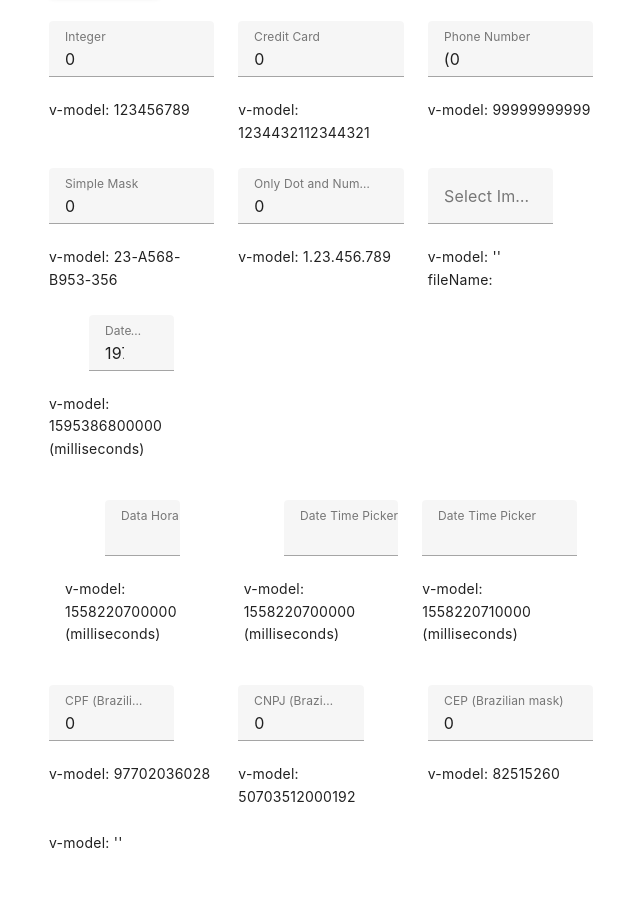
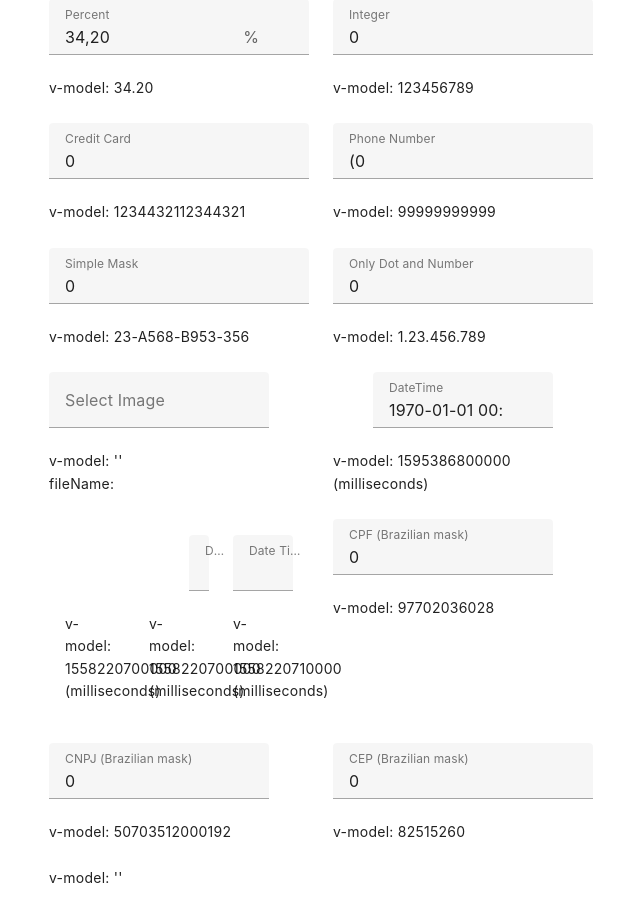
Before and after one commit to juareznasato/vuetify-mask-2, a Vue app: page / in a window 1280 px wide. Shown: the part 271-1192 px from the top of the page, without its empty margins (15-655 px from the left). Before the commit the page ends 1157 px from the top, so only its background shows below. Built offline with nearby package versions, Linux system fonts and the light colour scheme.

Commit message:
Add negative decimal.

```diff
--- a/src/App.vue
+++ b/src/App.vue
@@ -2,55 +2,55 @@
   <v-app id="inspire">
     <v-card-title>
       <v-toolbar dark class="elevation-2" color="cyan">
-        <v-toolbar-title>vuetify-mask</v-toolbar-title>
+        <v-toolbar-title>vuetify-mask-2</v-toolbar-title>
       </v-toolbar>
     </v-card-title>
     <v-card-text>
       <v-container>
         <v-row>
-          <v-col cols="4" sm="4" md="4">
+          <v-col cols="12" sm="12" md="6">
             <v-text-field-money />
           </v-col>
-          <v-col cols="4" sm="4" md="4">
+          <v-col cols="12" sm="12" md="6">
             <v-text-field-negative-money />
           </v-col>
-          <v-col cols="4" sm="4" md="4">
+          <v-col cols="12" sm="12" md="6">
             <v-text-field-percent />
           </v-col>
-          <v-col cols="4" sm="4" md="4">
+          <v-col cols="12" sm="12" md="6">
             <v-text-field-integer />
           </v-col>
-          <v-col cols="4" sm="4" md="4">
+          <v-col cols="12" sm="12" md="6">
             <v-text-field-creditcard />
           </v-col>
-          <v-col cols="4" sm="4" md="4">
+          <v-col cols="12" sm="12" md="6">
             <v-text-field-phonenumber />
           </v-col>
-          <v-col cols="4" sm="4" md="4">
+          <v-col cols="12" sm="12" md="6">
             <v-text-field-simplemask />
           </v-col>
-          <v-col cols="4" sm="4" md="4">
+          <v-col cols="12" sm="12" md="6">
             <v-text-field-dotnumber />
           </v-col>
-          <v-col cols="4" sm="4" md="4">
+          <v-col cols="12" sm="12" md="6">
             <v-text-field-filebase64 />
           </v-col>
-          <v-col cols="4" sm="4" md="4">
+          <v-col cols="12" sm="12" md="6">
             <v-text-field-datetime />
           </v-col>
-          <v-col cols="12" sm="4" md="12">
+          <v-col cols="12" sm="12" md="6">
             <v-text-field-datetimepicker />
           </v-col>
-          <v-col cols="4" sm="4" md="4">
+          <v-col cols="12" sm="12" md="6">
             <v-text-field-cpf />
           </v-col>
-          <v-col cols="4" sm="4" md="4">
+          <v-col cols="12" sm="12" md="6">
             <v-text-field-cnpj />
           </v-col>
-          <v-col cols="4" sm="4" md="4">
+          <v-col cols="12" sm="12" md="6">
             <v-text-field-cep />
           </v-col>
-          <v-col cols="4" sm="4" md="4">
+          <v-col cols="12" sm="12" md="6">
             <v-text-field-yearmonthdayday />
           </v-col>
         </v-row>
--- a/src/components/Decimal.vue
+++ b/src/components/Decimal.vue
@@ -20,9 +20,8 @@
 
 <script>
 export default {
-  model: { prop: "value", event: "input" },
   props: {
-    value: {
+    modelValue: {
       type: [String, Number],
       default: "0",
     },
@@ -32,13 +31,13 @@ export default {
     },
     properties: {
       type: Object,
-      default: function() {
+      default: function () {
         return {};
       },
     },
     options: {
       type: Object,
-      default: function() {
+      default: function () {
         return {
           locale: "pt-BR",
           length: 11,
@@ -55,17 +54,17 @@ export default {
   */
   computed: {
     cmpValue: {
-      get: function() {
-        return this.humanFormat(this.value);
+      get: function () {
+        return this.humanFormat(this.modelValue);
       },
-      set: function(newValue) {
-        this.$emit("input", this.machineFormat(newValue));
+      set: function (newValue) {
+        this.$emit("update:modelValue", this.machineFormat(newValue));
       },
     },
   },
   watch: {},
   methods: {
-    humanFormat: function(value) {
+    humanFormat: function (value) {
       if (value || value === 0) {
         value = Number(value).toLocaleString(this.options.locale, {
           maximumFractionDigits: this.options.precision,
@@ -100,7 +99,7 @@ export default {
     },
 
     // Retira todos os caracteres não numéricos e zeros à esquerda
-    clearNumber: function(value) {
+    clearNumber: function (value) {
       let result = "";
       if (value) {
         let flag = false;
@@ -150,7 +149,6 @@ export default {
         this.$refs.ref.focus();
       }, 500);
     },
-
   },
 };
 </script>
--- a/src/components/NegativeDecimal.vue
+++ b/src/components/NegativeDecimal.vue
@@ -20,9 +20,8 @@
 
 <script>
 export default {
-  model: { prop: "value", event: "input" },
   props: {
-    value: {
+    modelValue: {
       type: [String, Number],
       default: "0",
     },
@@ -36,13 +35,13 @@ export default {
     },
     properties: {
       type: Object,
-      default: function() {
+      default: function () {
         return {};
       },
     },
     options: {
       type: Object,
-      default: function() {
+      default: function () {
         return {
           locale: "pt-BR",
           length: 11,
@@ -53,6 +52,7 @@ export default {
     },
   },
   data: () => ({
+    // Block é utilizado para bloquear a emissão de um sinal positivo, após um valor negativo tornar-se positivo.
     block: false,
   }),
   /*
@@ -61,21 +61,21 @@ export default {
   */
   computed: {
     cmpValue: {
-      get: function() {
-        return this.humanFormat(this.value);
+      get: function () {
+        return this.humanFormat(this.modelValue);
       },
-      set: function(newValue) {
-        this.$emit("input", this.machineFormat(newValue));
+      set: function (newValue) {
+        this.$emit("update:modelValue", this.machineFormat(newValue));
       },
     },
   },
   watch: {},
   methods: {
-    humanFormat: function(value) {
+    humanFormat: function (value) {
       if (value || value === 0) {
         if (value < 0) {
           value = value * -1;
-          this.$emit("input", value);
+          this.$emit("update:modelValue", value);
           this.$emit("signal", "-");
           this.block = true;
         } else {
@@ -103,7 +103,10 @@ export default {
         value =
           value.substring(0, value.length - parseInt(this.options.precision)) +
           "." +
-          value.substring(value.length - parseInt(this.options.precision), value.length);
+          value.substring(
+            value.length - parseInt(this.options.precision),
+            value.length
+          );
         if (value === "") {
           value = this.options.empty;
         }
@@ -114,7 +117,7 @@ export default {
     },
 
     // Retira todos os caracteres não numéricos e zeros à esquerda
-    clearNumber: function(value) {
+    clearNumber: function (value) {
       let result = "";
       if (value) {
         let flag = false;
@@ -146,7 +149,7 @@ export default {
       let keyCode = $event.keyCode ? $event.keyCode : $event.which;
       // Positive key
       if (keyCode === 43) {
-        this.$emit("signal", ""); // +
+        this.$emit("signal", "+"); // +
       }
       // Negative key
       if (keyCode === 45) {
--- a/src/components/index.js
+++ b/src/components/index.js
@@ -1,4 +1,5 @@
 import Decimal from "./Decimal.vue";
+import NegativeDecimal from "./NegativeDecimal.vue";
 import Integer from "./Integer.vue";
 import DateTime from "./DateTime.vue";
 import DateTimePicker from "./DateTimePicker.vue";
@@ -11,6 +12,7 @@ import DotNumber from "./DotNumber.vue";
 
 function install(Vue) {
   Vue.component("v-text-field-money", Decimal);
+  Vue.component("v-text-field-negative-money", NegativeDecimal);
   Vue.component("v-text-field-percent", Decimal);
   Vue.component("v-text-field-integer", Integer);
   Vue.component("v-text-field-datetime", DateTime);
```
